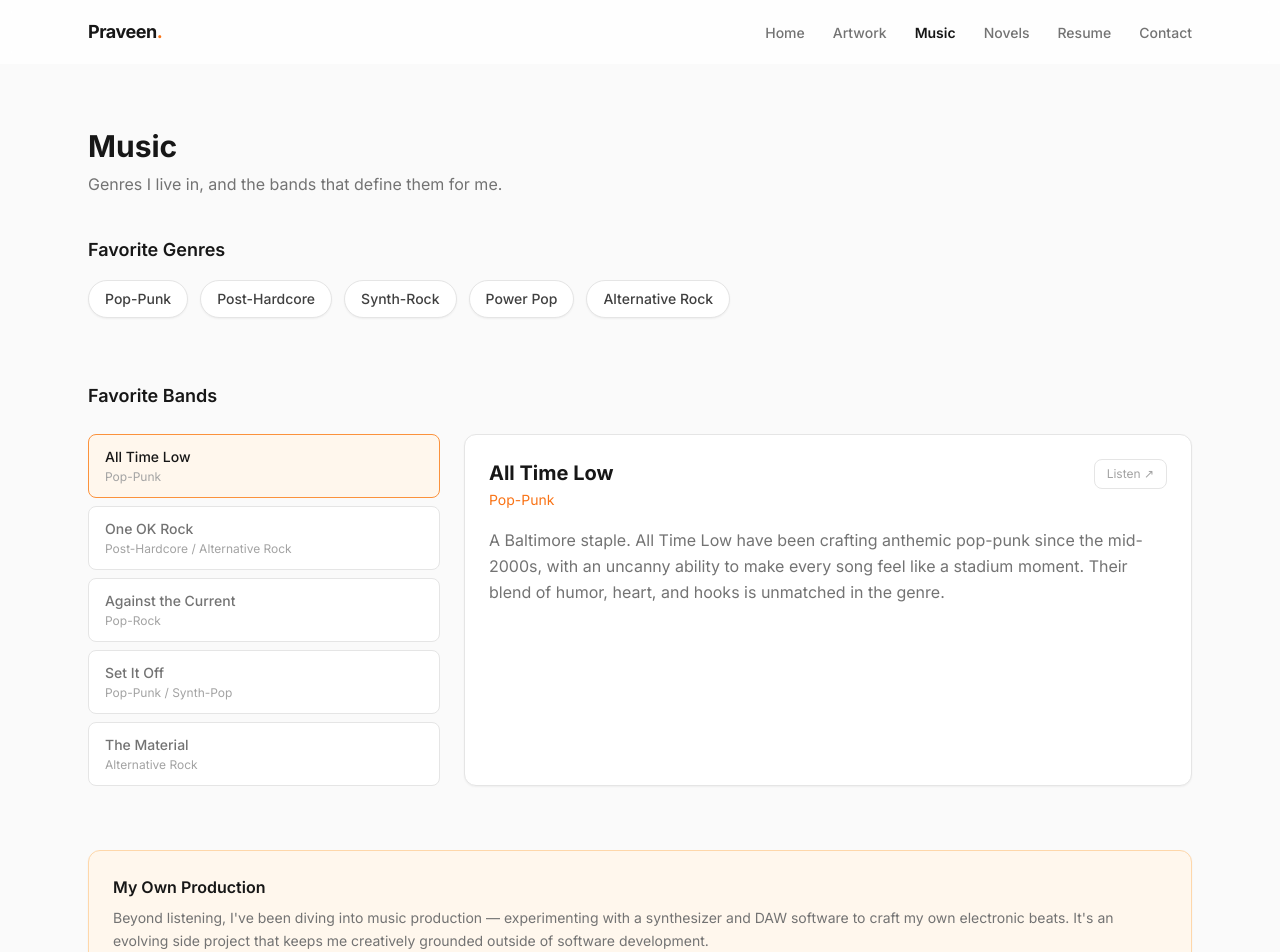
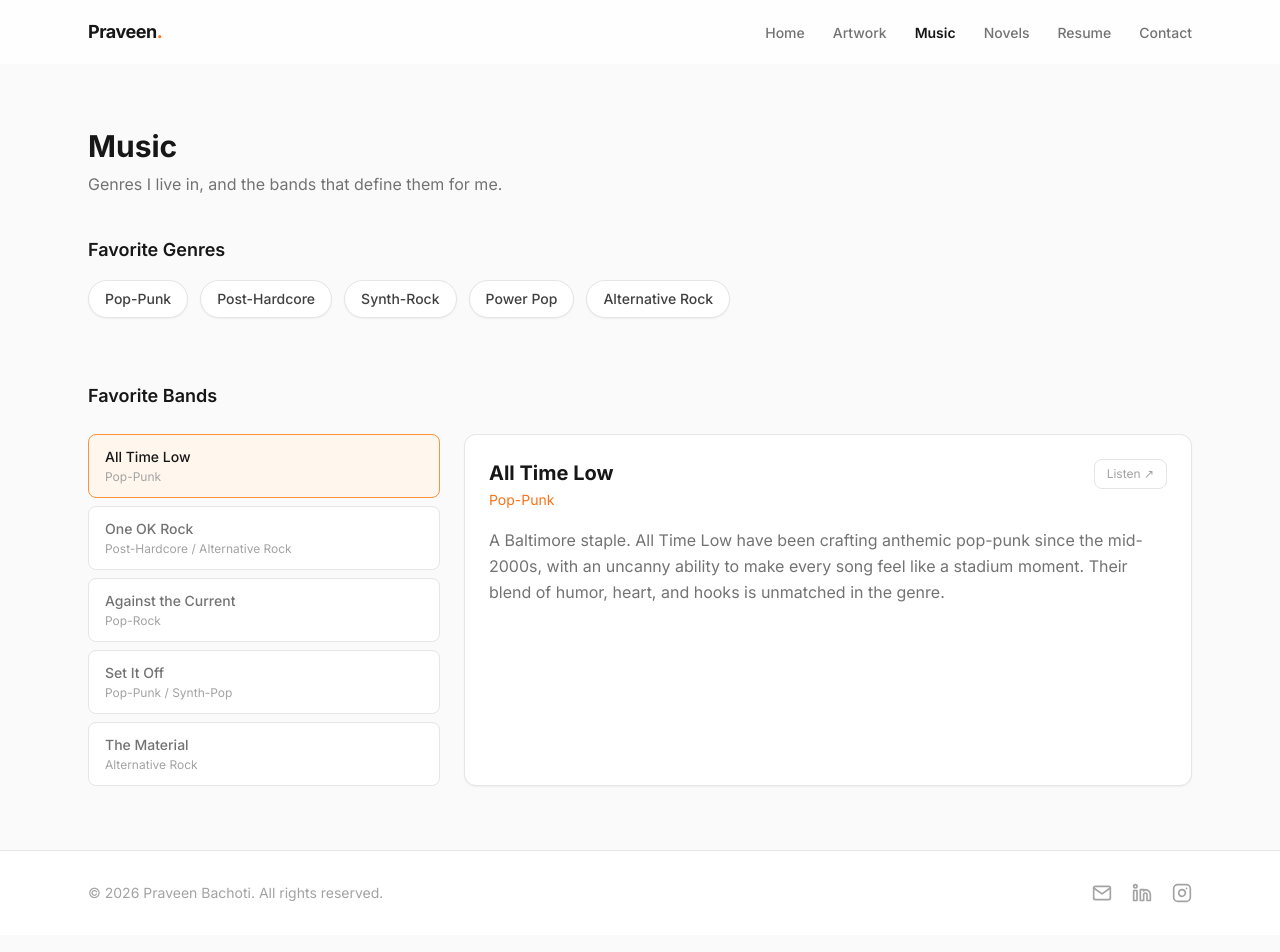
Before and after one commit to praveen-b-94/PB_Personal, a React (Vite) app in the folder site/: page /music in a window 1280 px wide. Shown: the top 952 px of the page. Built offline with nearby package versions, Linux system fonts and the light colour scheme.

Commit message:
Updated resume to latest. Removed production note from music page.

```diff
--- a/site/src/pages/Music.jsx
+++ b/site/src/pages/Music.jsx
@@ -118,16 +118,6 @@
           </div>
         </div>
       </section>
-
-      {/* Production note */}
-      <section className="mt-16 card p-6 border-orange-200 bg-orange-50">
-        <h2 className="text-neutral-900 font-semibold mb-2">My Own Production</h2>
-        <p className="text-neutral-500 text-sm leading-relaxed">
-          Beyond listening, I've been diving into music production — experimenting with a synthesizer and
-          DAW software to craft my own electronic beats. It's an evolving side project that keeps me
-          creatively grounded outside of software development.
-        </p>
-      </section>
-    </div>
+      </div>
   )
 }
```
Also changed, not shown: 1 other file (tests, documents, lock files or other folders).
